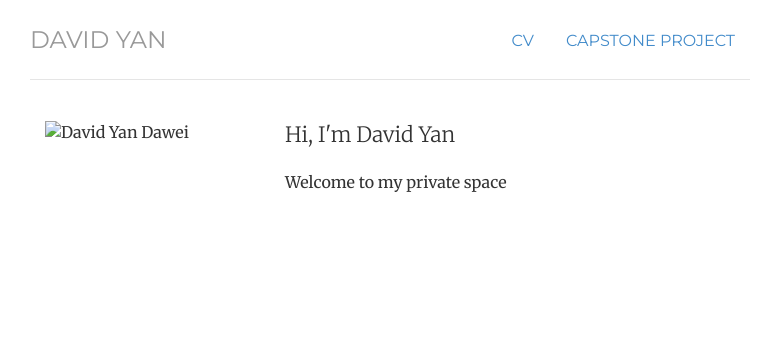
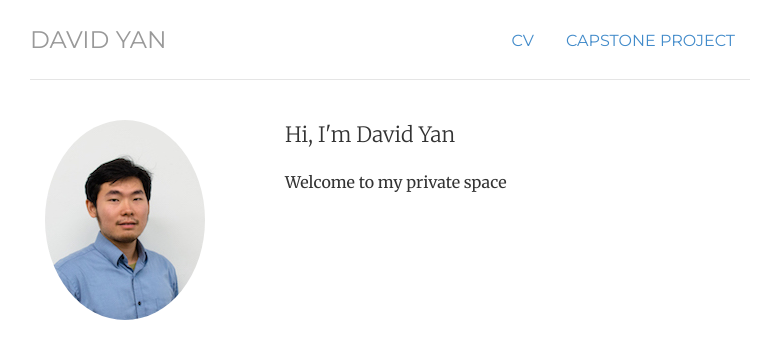
Before and after one commit to davidyan92/davidyan92.github.io, a Jekyll site: the page built from index.html, in a window 1280 px wide. Shown: the top 359 px of the page, without its empty margins (250-1012 px from the left). Built offline with Jekyll 4.4.1, drawn with Linux system fonts in a browser that asks for light colours.

Commit message:
edited index file

```diff
--- a/index.html
+++ b/index.html
@@ -9,7 +9,7 @@ description: David, I like to let my mind wander when i get the chance.
 <!-- <div class="jumbotron"> -->
 <div class="row marketing">
 	<div class="col-sm-4">
-		<img alt="David Yan Dawei" src="DSC_6708.png">
+		<img class="img-circle avatar" alt="David Yan Dawei" src="img/DSC_6708.png">
 	</div>
 	<div itemscope itemtype="http://data-vocabulary.org/Person" class="col-sm-8">
 		<p class="lead">Hi, I'm <span itemprop="name">David Yan</span></p>
```
Also changed, not shown: 1 other file.
